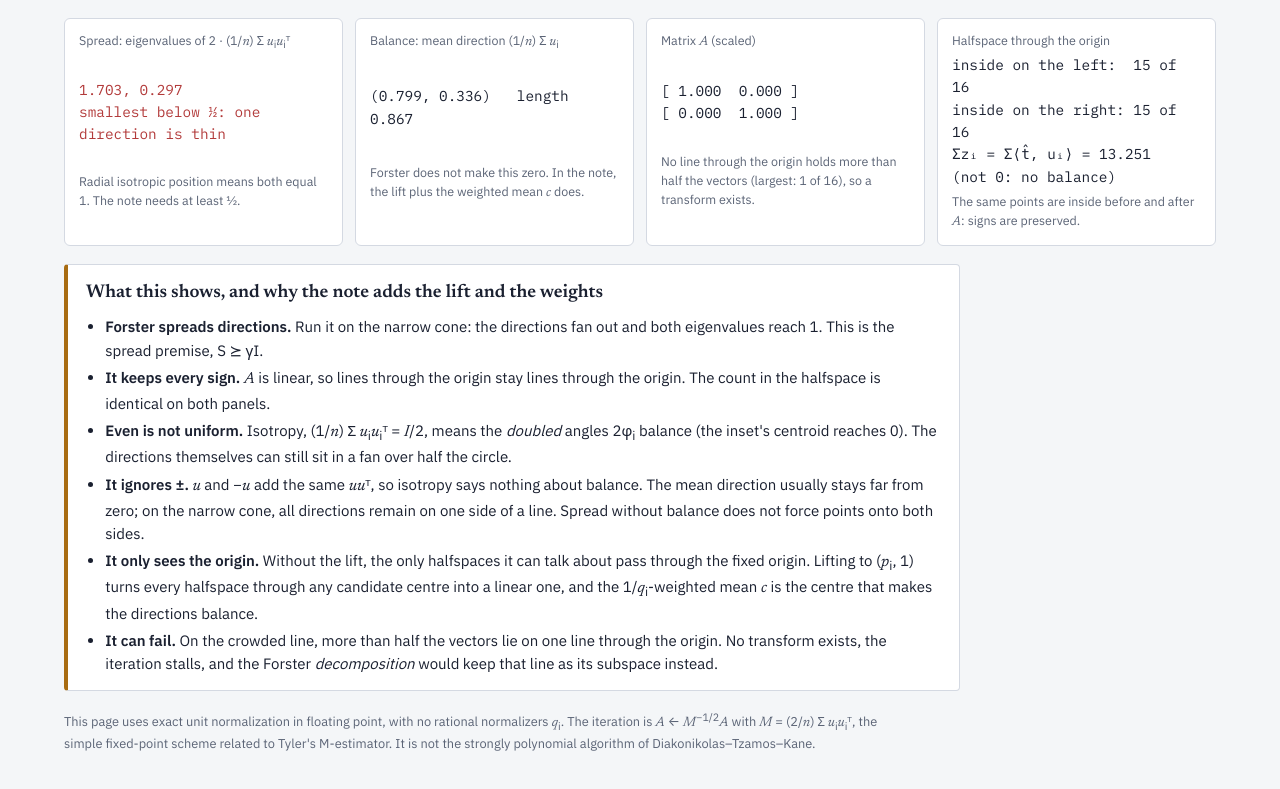
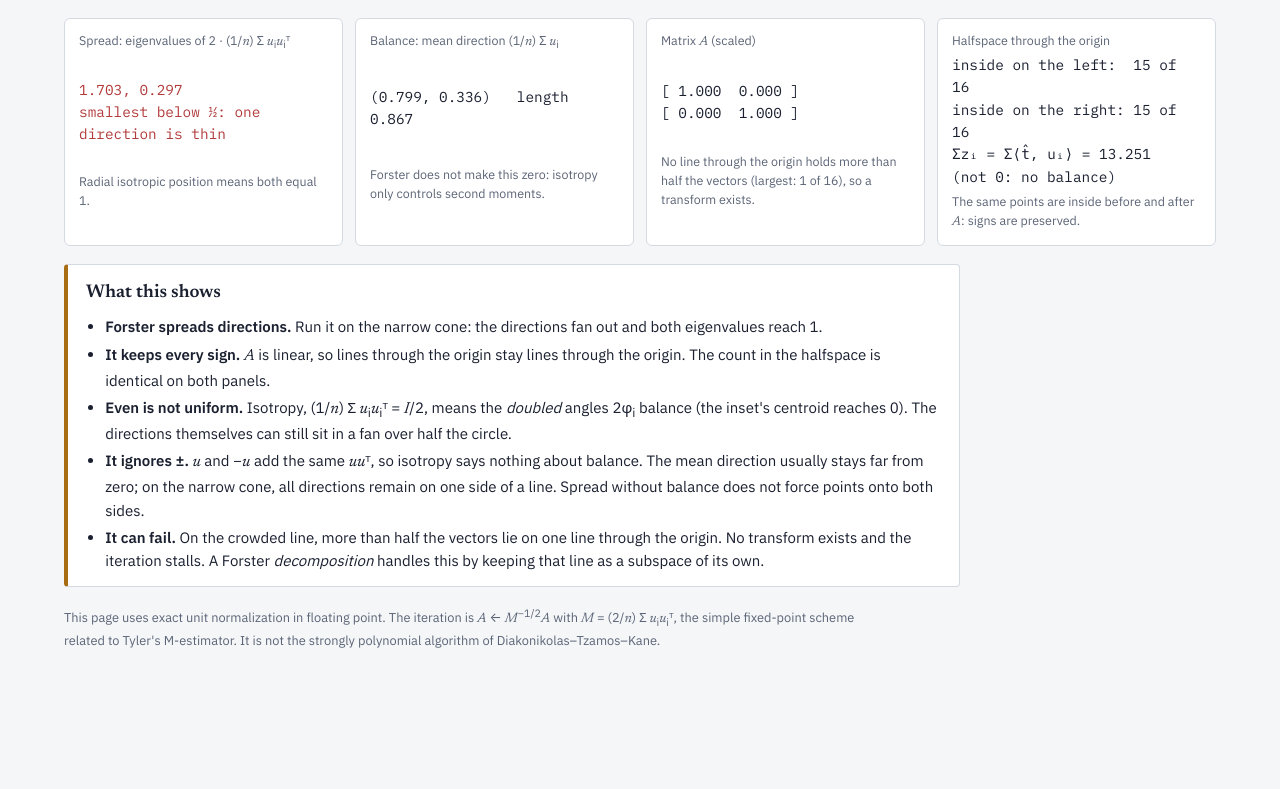
Before and after one commit to soumikdt/soumikdt.github.io, a plain HTML site: page centerpoint/plane.html in a window 1280 px wide. Shown: the part 1005-1794 px from the top of the page. After the commit the page ends 1712 px from the top, so only its background shows below. Drawn offline with Linux system fonts and the light colour scheme.

Commit message:
Forster in the plane: keep only Forster-related text
Remove references to the centerpoint paper (the note, the lift, the
weighted mean c, the normalizers q_i and the spread premise).

Co-Authored-By: Claude Opus 5.5 <noreply@anthropic.com>
Claude-Session: https://claude.ai/code/session_01GjjR8SD7fYnZdFWpNfiRiq

```diff
--- a/centerpoint/plane.html
+++ b/centerpoint/plane.html
@@ -94,7 +94,7 @@ footer { font-size: 0.8rem; color: var(--muted); max-width: 52rem; }
 
 <div class="wrap">
   <header>
-    <div class="eyebrow">The Forster transform on its own · no lift · exact unit vectors</div>
+    <div class="eyebrow">The Forster transform · radial isotropic position · interactive</div>
     <h1>Forster in the plane</h1>
     <p class="lede">Each point <var>x</var><sub>i</sub> is treated as a vector from the origin. The Forster iteration looks for a 2 × 2 matrix <var>A</var> that makes the unit directions <var>u</var><sub>i</sub> = <var>A</var><var>x</var><sub>i</sub>/‖<var>A</var><var>x</var><sub>i</sub>‖ evenly spread: (1/<var>n</var>) Σ <var>u</var><sub>i</sub><var>u</var><sub>i</sub>ᵀ = <var>I</var>/2. Step through it, drag points, and watch what it does and does not give you.</p>
   </header>
@@ -137,25 +137,24 @@ footer { font-size: 0.8rem; color: var(--muted); max-width: 52rem; }
   </div>
 
   <div class="readouts">
-    <div class="card"><div class="k">Spread: eigenvalues of 2 · (1/<var>n</var>) Σ <var>u</var><sub>i</sub><var>u</var><sub>i</sub>ᵀ</div><div class="v" id="r-eig">–</div><div class="note">Radial isotropic position means both equal 1. The note needs at least ½.</div></div>
-    <div class="card"><div class="k">Balance: mean direction (1/<var>n</var>) Σ <var>u</var><sub>i</sub></div><div class="v" id="r-mean">–</div><div class="note">Forster does not make this zero. In the note, the lift plus the weighted mean <var>c</var> does.</div></div>
+    <div class="card"><div class="k">Spread: eigenvalues of 2 · (1/<var>n</var>) Σ <var>u</var><sub>i</sub><var>u</var><sub>i</sub>ᵀ</div><div class="v" id="r-eig">–</div><div class="note">Radial isotropic position means both equal 1.</div></div>
+    <div class="card"><div class="k">Balance: mean direction (1/<var>n</var>) Σ <var>u</var><sub>i</sub></div><div class="v" id="r-mean">–</div><div class="note">Forster does not make this zero: isotropy only controls second moments.</div></div>
     <div class="card"><div class="k">Matrix <var>A</var> (scaled)</div><div class="v" id="r-A">–</div><div class="note" id="r-exist">–</div></div>
     <div class="card"><div class="k">Halfspace through the origin</div><div class="v" id="r-hs">–</div><div class="note">The same points are inside before and after <var>A</var>: signs are preserved.</div></div>
   </div>
 
   <div class="lesson">
-    <h3>What this shows, and why the note adds the lift and the weights</h3>
+    <h3>What this shows</h3>
     <ul>
-      <li><b>Forster spreads directions.</b> Run it on the narrow cone: the directions fan out and both eigenvalues reach 1. This is the spread premise, S ⪰ γI.</li>
+      <li><b>Forster spreads directions.</b> Run it on the narrow cone: the directions fan out and both eigenvalues reach 1.</li>
       <li><b>It keeps every sign.</b> <var>A</var> is linear, so lines through the origin stay lines through the origin. The count in the halfspace is identical on both panels.</li>
       <li><b>Even is not uniform.</b> Isotropy, (1/<var>n</var>) Σ <var>u</var><sub>i</sub><var>u</var><sub>i</sub>ᵀ = <var>I</var>/2, means the <i>doubled</i> angles 2φ<sub>i</sub> balance (the inset's centroid reaches 0). The directions themselves can still sit in a fan over half the circle.</li>
       <li><b>It ignores ±.</b> <var>u</var> and −<var>u</var> add the same <var>u</var><var>u</var>ᵀ, so isotropy says nothing about balance. The mean direction usually stays far from zero; on the narrow cone, all directions remain on one side of a line. Spread without balance does not force points onto both sides.</li>
-      <li><b>It only sees the origin.</b> Without the lift, the only halfspaces it can talk about pass through the fixed origin. Lifting to (<var>p</var><sub>i</sub>, 1) turns every halfspace through any candidate centre into a linear one, and the 1/<var>q</var><sub>i</sub>-weighted mean <var>c</var> is the centre that makes the directions balance.</li>
-      <li><b>It can fail.</b> On the crowded line, more than half the vectors lie on one line through the origin. No transform exists, the iteration stalls, and the Forster <i>decomposition</i> would keep that line as its subspace instead.</li>
+      <li><b>It can fail.</b> On the crowded line, more than half the vectors lie on one line through the origin. No transform exists and the iteration stalls. A Forster <i>decomposition</i> handles this by keeping that line as a subspace of its own.</li>
     </ul>
   </div>
 
-  <footer>This page uses exact unit normalization in floating point, with no rational normalizers <var>q</var><sub>i</sub>. The iteration is <var>A</var> ← <var>M</var><sup>−1/2</sup><var>A</var> with <var>M</var> = (2/<var>n</var>) Σ <var>u</var><sub>i</sub><var>u</var><sub>i</sub>ᵀ, the simple fixed-point scheme related to Tyler's M-estimator. It is not the strongly polynomial algorithm of Diakonikolas–Tzamos–Kane.</footer>
+  <footer>This page uses exact unit normalization in floating point. The iteration is <var>A</var> ← <var>M</var><sup>−1/2</sup><var>A</var> with <var>M</var> = (2/<var>n</var>) Σ <var>u</var><sub>i</sub><var>u</var><sub>i</sub>ᵀ, the simple fixed-point scheme related to Tyler's M-estimator. It is not the strongly polynomial algorithm of Diakonikolas–Tzamos–Kane.</footer>
 </div>
 
 <script>
@@ -314,7 +313,7 @@ footer { font-size: 0.8rem; color: var(--muted); max-width: 52rem; }
     document.getElementById("r-mean").textContent = "(" + mu[0].toFixed(3) + ", " + mu[1].toFixed(3) + ")   length " + mn.toFixed(3);
     document.getElementById("r-A").textContent = (function () { var s = Math.max(Math.abs(A[0][0]), Math.abs(A[0][1]), Math.abs(A[1][0]), Math.abs(A[1][1])); return A.map(function (r) { return "[" + r.map(function (x) { var v = (x / s).toFixed(3); return (v[0] === "-" ? "" : " ") + v; }).join(" ") + " ]"; }).join("\n"); })();
     var ex = document.getElementById("r-exist");
-    if (cl.count > n / 2) { ex.textContent = cl.count + " of " + n + " vectors lie on one line through the origin (more than half). No Forster transform exists: the iteration keeps squashing that line" + (stalled ? " and was stopped once A became nearly singular" : "") + ". The decomposition would keep that line as V."; ex.className = "note badc"; }
+    if (cl.count > n / 2) { ex.textContent = cl.count + " of " + n + " vectors lie on one line through the origin (more than half). No Forster transform exists: the iteration keeps squashing that line" + (stalled ? " and was stopped once A became nearly singular" : "") + ". A Forster decomposition would keep that line as its own subspace."; ex.className = "note badc"; }
     else if (cl.count * 2 === n) { ex.textContent = "Exactly half the vectors lie on one line through the origin: only an approximate transform exists, and convergence is slow."; ex.className = "note"; }
     else { ex.textContent = "No line through the origin holds more than half the vectors (largest: " + cl.count + " of " + n + "), so a transform exists."; ex.className = "note ok"; }
     var cntL = inside.filter(Boolean).length;
```
